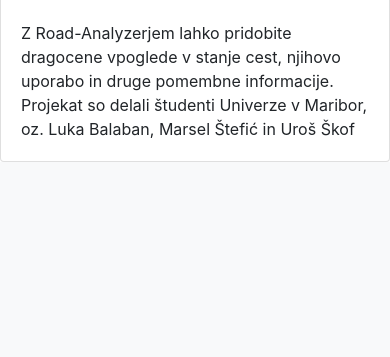
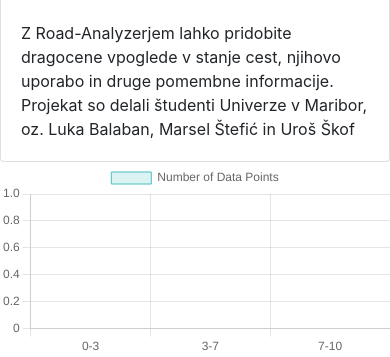
Before and after one commit to marselstefic/Road-Analyzer, a Flask app: template server/templates/data.html in a window 390 px wide. Shown: the part 754-1111 px from the top of the page. Before the commit the page ends 916 px from the top, so only its background shows below. Run offline with Flask 2, Linux system fonts and the light colour scheme; the template is opened without the code that fills it, so the values that code supplies are empty; some libraries are stand-ins or nearby versions.

Commit message:
Added graph to data.html

```diff
--- a/server/app.py
+++ b/server/app.py
@@ -124,7 +124,17 @@ def get_all_data():
 
         print("Quality Data:", quality_data)  # Add this line for debugging
 
-        return render_template('data.html', data=quality_data)
+        # Compute the count of data points that fall in each range
+        counts = {'0-3': 0, '3-7': 0, '7-10': 0}
+        for data in quality_data:
+            if 0 <= data.value < 3:
+                counts['0-3'] += 1
+            elif 3 <= data.value < 7:
+                counts['3-7'] += 1
+            elif 7 <= data.value <= 10:
+                counts['7-10'] += 1
+
+        return render_template('data.html', data=quality_data, counts=counts)
     except Exception as e:
         return jsonify({'error': str(e)}), 500
 
--- a/server/templates/data.html
+++ b/server/templates/data.html
@@ -8,6 +8,8 @@
     <script src="https://stackpath.bootstrapcdn.com/bootstrap/4.5.2/js/bootstrap.min.js"></script>
     <script src="{{ url_for('static', filename='scripts.js') }}"></script>
     <link rel="stylesheet" href="https://cdnjs.cloudflare.com/ajax/libs/font-awesome/5.15.3/css/all.min.css">
+    <script src="https://cdn.jsdelivr.net/npm/chart.js"></script>
+
     <style>
     #map {
       height: 400px;
@@ -147,8 +149,44 @@
                     </div>
                 </div>
             </div>
+            <div class="col-md-6">
+                <canvas id="myChart"></canvas>
+            </div>
         </div>
     </div>
 
+    <script>
+        // Initialize the chart
+        var ctx = document.getElementById('myChart').getContext('2d');
+        var myChart = new Chart(ctx, {
+            type: 'bar',
+            data: {
+                labels: ['0-3', '3-7', '7-10'],
+                datasets: [{
+                    label: 'Number of Data Points',
+                    data: [{{ counts['0-3'] }}, {{ counts['3-7'] }}, {{ counts['7-10'] }}],
+                    backgroundColor: [
+                        'rgba(75, 192, 192, 0.2)', // Color for '0-3'
+                        'rgba(255, 206, 86, 0.2)', // Color for '3-7'
+                        'rgba(255, 99, 132, 0.2)' // Color for '7-10'
+                    ],
+                    borderColor: [
+                        'rgba(75, 192, 192, 1)', // Color for '0-3'
+                        'rgba(255, 206, 86, 1)', // Color for '3-7'
+                        'rgba(255, 99, 132, 1)' // Color for '7-10'
+                    ],
+                    borderWidth: 1
+                }]
+            },
+            options: {
+                scales: {
+                    y: {
+                        beginAtZero: true
+                    }
+                }
+            }
+        });
+    </script>
+
 </body>
 </html>
```
